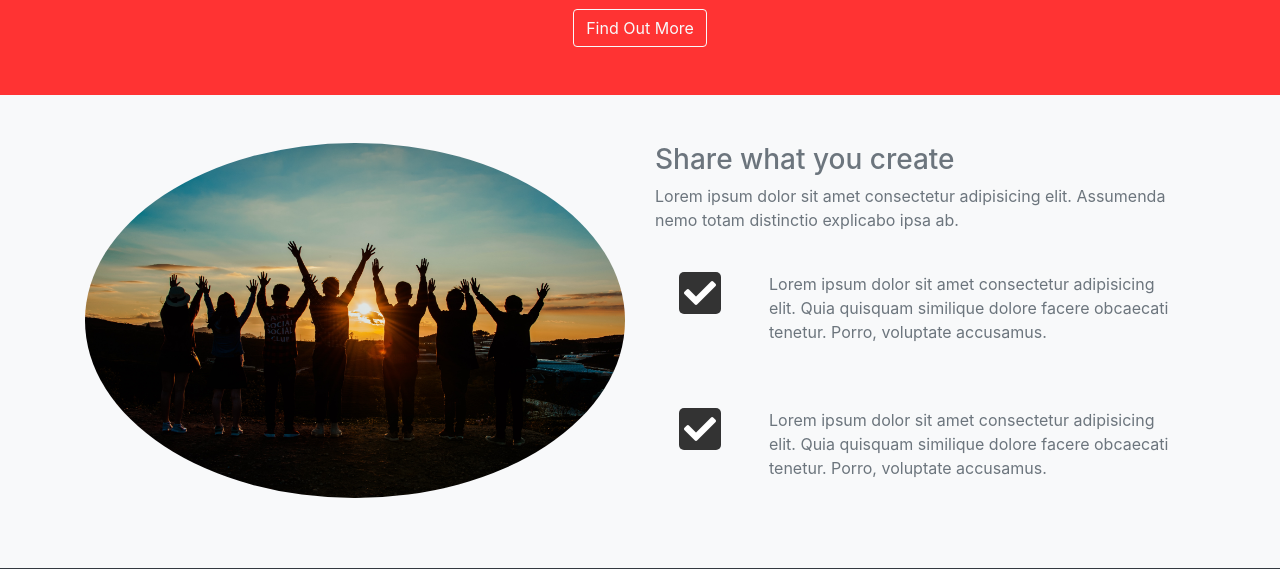
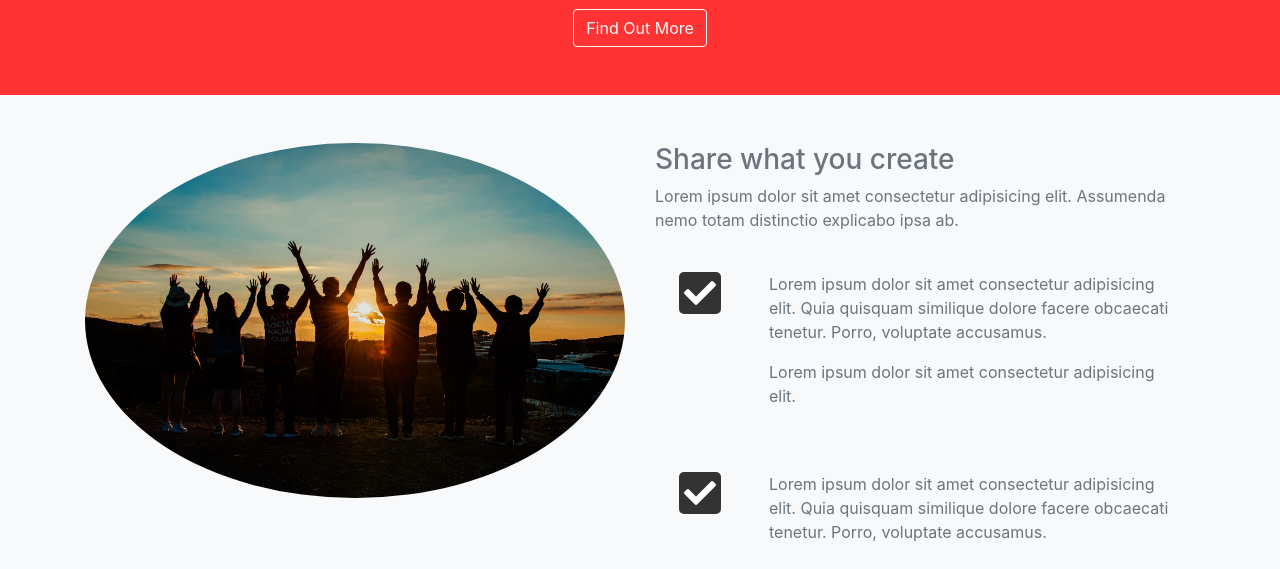
Before and after one commit to arunavsen/Mizuxe, a plain HTML site: page index.html in a window 1280 px wide. Shown: the part 2408-2977 px from the top of the page. Drawn offline with nearby package versions, Linux system fonts and the light colour scheme.

Commit message:
New line added in Share section

```diff
--- a/index.html
+++ b/index.html
@@ -272,6 +272,9 @@
                                 Lorem ipsum dolor sit amet consectetur adipisicing elit. Quia quisquam similique dolore
                                 facere obcaecati tenetur. Porro, voluptate accusamus.
                             </p>
+                            <p>
+                                Lorem ipsum dolor sit amet consectetur adipisicing elit.
+                            </p>
                         </div>
                     </div>
                     <div class="d-flex">
```
